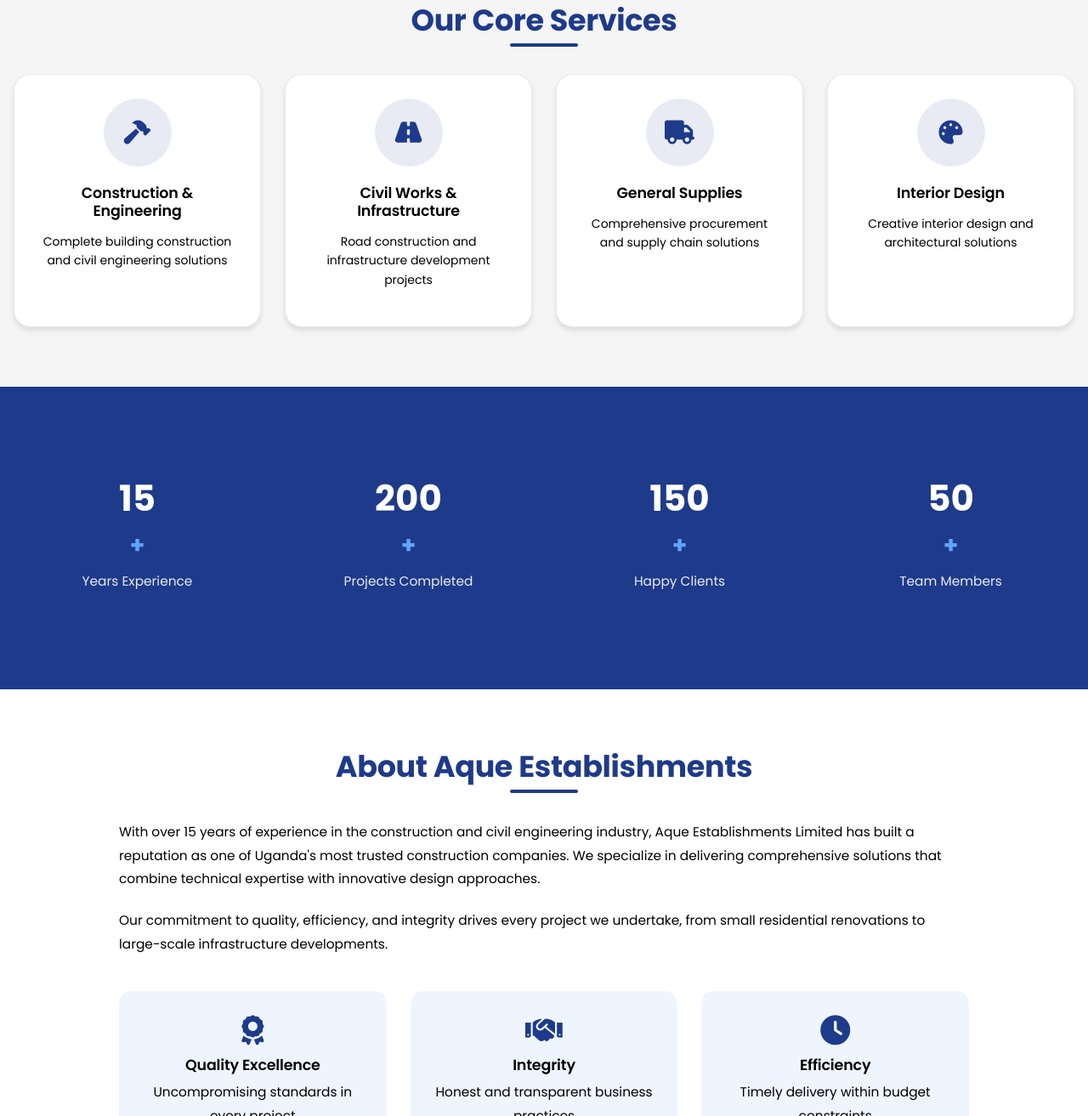
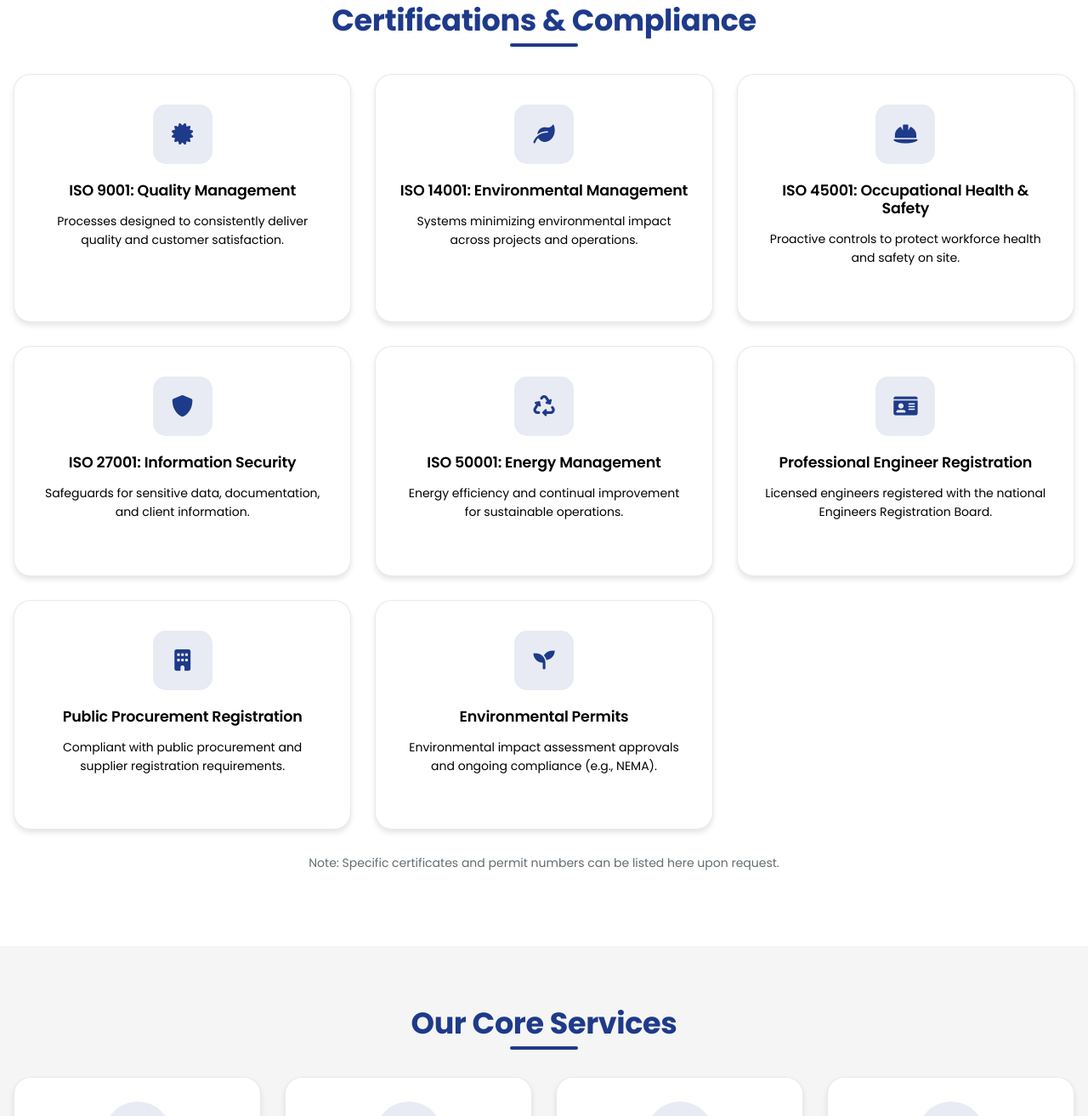
Before and after one commit to forva2025/Aque-Establishments-Limited, a plain HTML site: page index.html in a window 1280 px wide. Shown: the part 867-2180 px from the top of the page at 85% size. Drawn offline with Linux system fonts and the light colour scheme; a web font is replaced by a local one.

Commit message:
addition of certificates

```diff
--- a/index.html
+++ b/index.html
@@ -46,6 +46,56 @@
                 <a href="#projects" class="btn btn--primary">Explore Our Work</a>
                 <a href="#contact" class="btn btn--outline">Request a Quote</a>
             </div>
+        </div>
+    </section>
+
+    <!-- Certifications & Compliance -->
+    <section id="certifications" class="certifications">
+        <div class="container">
+            <h2 class="section-title">Certifications & Compliance</h2>
+            <div class="services__grid">
+                <div class="service-detail-card">
+                    <div class="service-detail-card__icon"><i class="fas fa-certificate"></i></div>
+                    <h3>ISO 9001: Quality Management</h3>
+                    <p>Processes designed to consistently deliver quality and customer satisfaction.</p>
+                </div>
+                <div class="service-detail-card">
+                    <div class="service-detail-card__icon"><i class="fas fa-leaf"></i></div>
+                    <h3>ISO 14001: Environmental Management</h3>
+                    <p>Systems minimizing environmental impact across projects and operations.</p>
+                </div>
+                <div class="service-detail-card">
+                    <div class="service-detail-card__icon"><i class="fas fa-hard-hat"></i></div>
+                    <h3>ISO 45001: Occupational Health & Safety</h3>
+                    <p>Proactive controls to protect workforce health and safety on site.</p>
+                </div>
+                <div class="service-detail-card">
+                    <div class="service-detail-card__icon"><i class="fas fa-shield-alt"></i></div>
+                    <h3>ISO 27001: Information Security</h3>
+                    <p>Safeguards for sensitive data, documentation, and client information.</p>
+                </div>
+                <div class="service-detail-card">
+                    <div class="service-detail-card__icon"><i class="fas fa-recycle"></i></div>
+                    <h3>ISO 50001: Energy Management</h3>
+                    <p>Energy efficiency and continual improvement for sustainable operations.</p>
+                </div>
+                <div class="service-detail-card">
+                    <div class="service-detail-card__icon"><i class="fas fa-id-card"></i></div>
+                    <h3>Professional Engineer Registration</h3>
+                    <p>Licensed engineers registered with the national Engineers Registration Board.</p>
+                </div>
+                <div class="service-detail-card">
+                    <div class="service-detail-card__icon"><i class="fas fa-building"></i></div>
+                    <h3>Public Procurement Registration</h3>
+                    <p>Compliant with public procurement and supplier registration requirements.</p>
+                </div>
+                <div class="service-detail-card">
+                    <div class="service-detail-card__icon"><i class="fas fa-seedling"></i></div>
+                    <h3>Environmental Permits</h3>
+                    <p>Environmental impact assessment approvals and ongoing compliance (e.g., NEMA).</p>
+                </div>
+            </div>
+            <p class="certifications__note">Note: Specific certificates and permit numbers can be listed here upon request.</p>
         </div>
     </section>
 
--- a/style.css
+++ b/style.css
@@ -1343,6 +1343,17 @@
   color: var(--color-black);
 }
 
+/* Certifications */
+.certifications {
+  padding: 5rem 0;
+}
+
+.certifications__note {
+  margin-top: 2rem;
+  color: var(--color-text-secondary);
+  text-align: center;
+}
+
 .testimonials__slider {
   position: relative;
   max-width: 800px;
```
